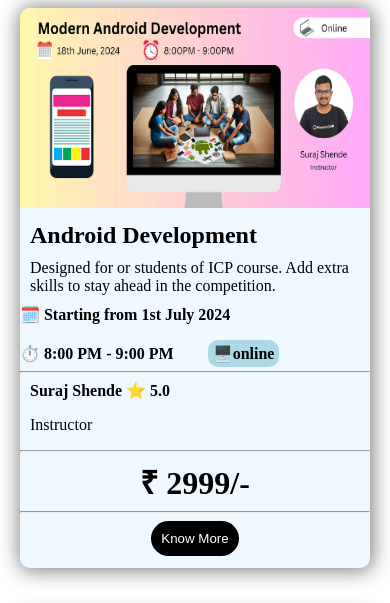
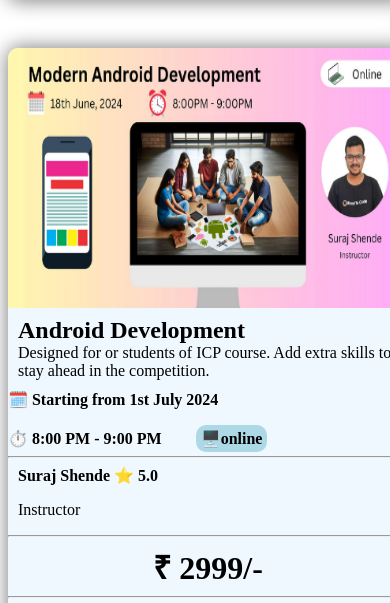
Before and after one commit to dipaksalunke01/assignment-19, a plain HTML site: page index.html in a window 390 px wide. Shown: the part 660-1263 px from the top of the page. Drawn offline with Linux system fonts and the light colour scheme.

Commit message:
responsivness added for small devices

```diff
--- a/style.css
+++ b/style.css
@@ -58,3 +58,28 @@
     border: none;
     padding: 10px;
    }
+
+   @media screen and (max-width: 730px) {
+
+    .card{
+        height: 600px;
+        width: 400px;
+    }
+
+    .c-img{
+        width: 400px;
+        height: 260px;
+    }
+    .course-name{
+        margin:5px 0 0 10px;
+    }
+
+    .btn-container{
+        display: flex;
+        justify-content: center;
+    }
+    .btn{
+         width: 110px;
+        padding: 12px;
+       }
+   }
```
